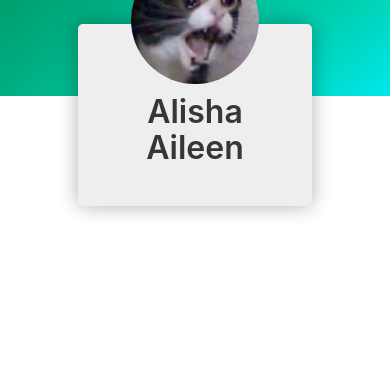
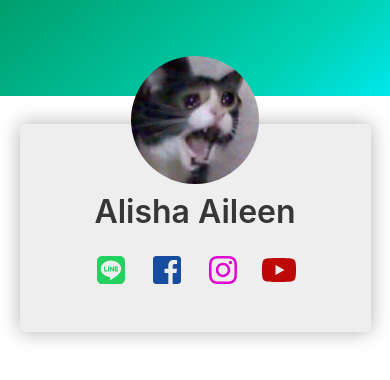
Before and after one commit to alishaaileen/Exercise-1, a plain HTML site: page index.html in a window 390 px wide. Drawn offline with nearby package versions, Linux system fonts and the light colour scheme.

Commit message:
added social media

```diff
--- a/index.html
+++ b/index.html
@@ -26,7 +26,44 @@
         </div>
         <div class="kotak">
           <h1 class="title has-text-centered">Alisha Aileen</h1>
-
+          <div class="columns is-mobile is-centered">
+            <div class="column is-narrow">
+              <div class="socmed">
+                <a href="" target="_blank">
+                <span class="icon has-text-success is-medium" style="color: #00b900;">
+                  <i class="fas fa-2x fab fa-line"></i>
+                </span>
+              </a>
+              </div>
+            </div>
+            <div class="column is-narrow">
+              <div class="socmed">
+                <a href="https://www.facebook.com/" target="_blank">
+                <span class="icon is-medium" style="color:#174d9e;">
+                  <i class="fab fa-2x fa-facebook-square"></i>
+                </span>
+              </a>
+              </div>
+            </div>
+            <div class="column is-narrow">
+              <div class="socmed">
+                <a href="https://www.instagram.com/" target="_blank">
+                <span class="icon is-medium" style="color:#dd06d2;">
+                  <i class="fas fa-2x fab fa-instagram"></i>
+                </span>
+              </a>
+              </div>
+            </div>
+            <div class="column is-narrow">
+              <div class="socmed">
+                <a href="https://www.youtube.com/" target="_blank">
+                <span class="icon is-medium" style="color:#bd0808;">
+                  <i class="fas fa-2x fab fa-youtube"></i>
+                </span>
+              </a>
+              </div>
+            </div>
+          </div>
         </div>
       </div>
     </div>
--- a/style.css
+++ b/style.css
@@ -17,3 +17,35 @@
     box-shadow: 0 0 20px #00000050;
     border-radius: 5px;
 }
+.socmed{
+    /* font-size: 30pt; */
+    /* margin: 20px; */
+}
+.socmed:hover{
+    animation: lompat 0.25s forwards 0s alternate infinite;
+    -webkit-animation: lompat 0.25s forwards 0s alternate infinite;
+}
+@keyframes lompat {
+    0%{
+        transform: translateY(0);
+    }
+    100% {
+        transform: translateY(-10px);
+    }
+}
+@-webkit-keyframes lompat{
+    0%{
+        transform: translateY(0);
+    }
+    100% {
+        transform: translateY(-10px);
+    }
+}
+@media screen and (max-width:768px){
+    .wrapper{
+        width: 90%;
+    }
+    .lmao{
+        top: -100px;
+    }
+}
```
